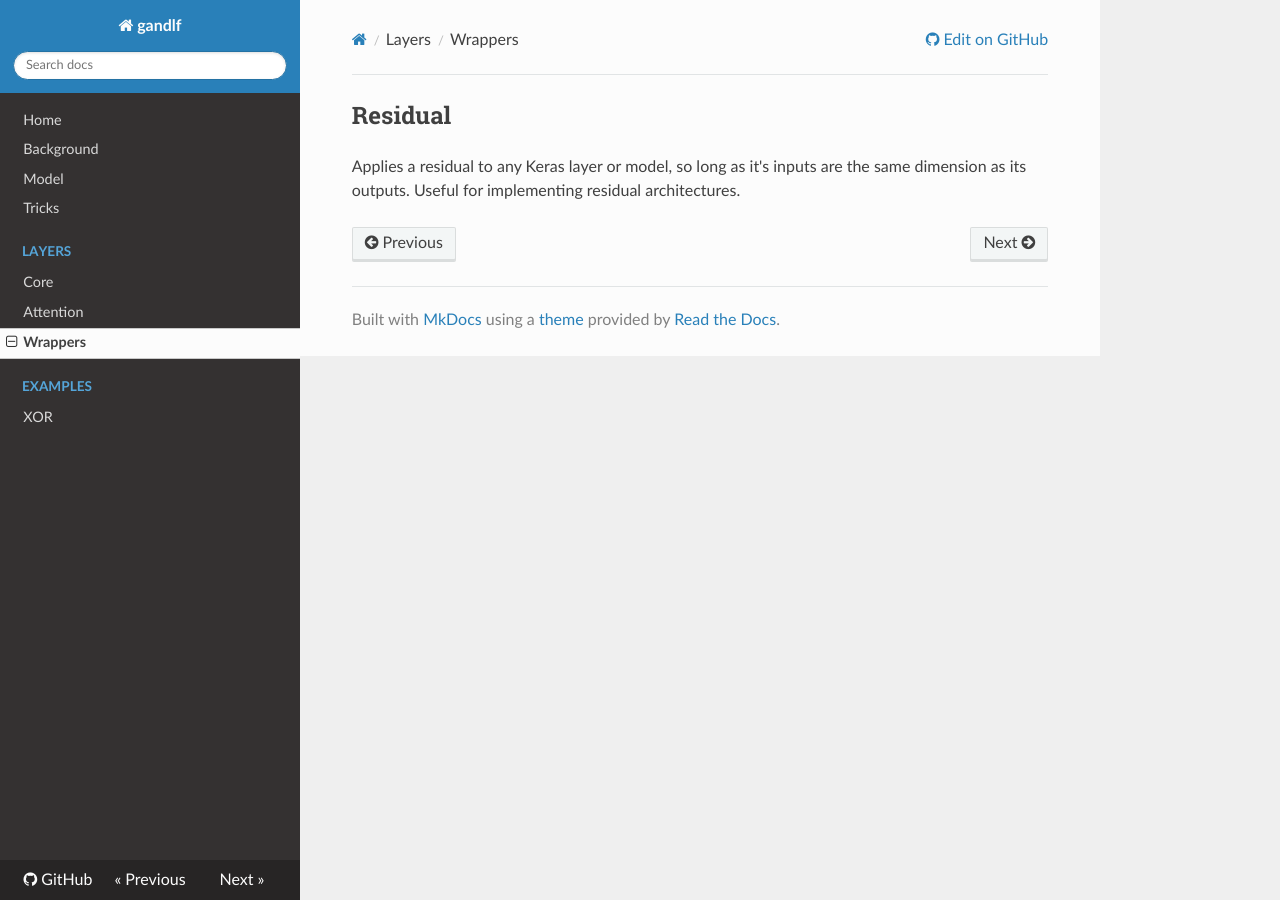
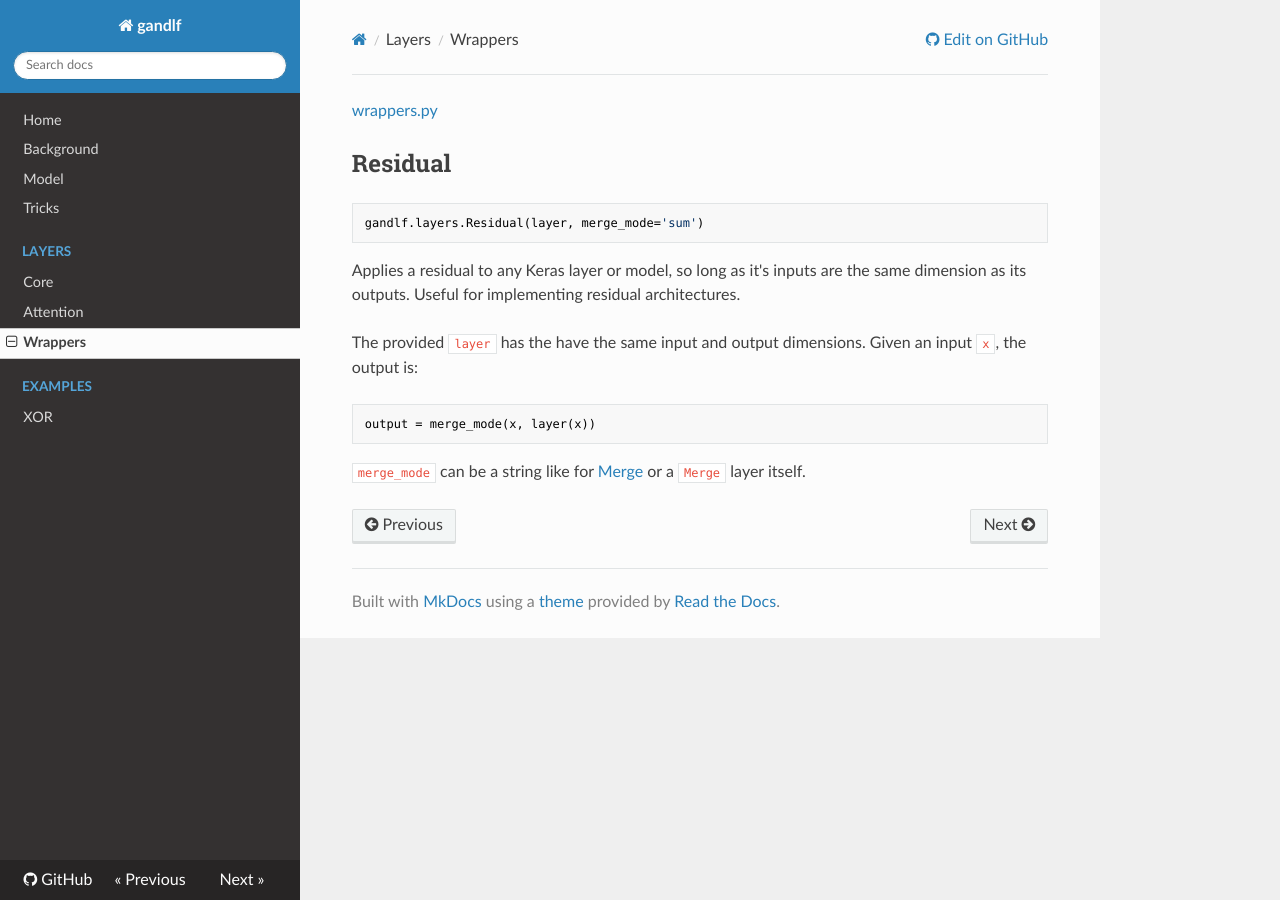
Before and after one commit to codekansas/gandlf, an MkDocs documentation site: the page built from docs/layers/wrappers.md, in a window 1280 px wide. Built offline with MkDocs 1.6.1, drawn with Linux system fonts in a browser that asks for light colours; nearby versions of some CDN libraries; old or Windows-style settings are respelled for this version of MkDocs.

Commit message:
updated documentation :flushed:

`````diff
--- a/docs/layers/wrappers.md
+++ b/docs/layers/wrappers.md
@@ -1,3 +1,17 @@
+[wrappers.py](https://github.com/codekansas/gandlf/blob/master/gandlf/layers/wrappers.py)
+
 ## Residual
 
+````python
+gandlf.layers.Residual(layer, merge_mode='sum')
+````
+
 Applies a residual to any Keras layer or model, so long as it's inputs are the same dimension as its outputs. Useful for implementing residual architectures.
+
+The provided `layer` has the have the same input and output dimensions. Given an input `x`, the output is:
+
+````python
+output = merge_mode(x, layer(x))
+````
+
+`merge_mode` can be a string like for [Merge](https://keras.io/layers/core/#merge) or a `Merge` layer itself.
`````
Also changed, not shown: docs/layers/attention.md (+2 -2 lines), docs/layers/core.md (+7 -1 lines).
